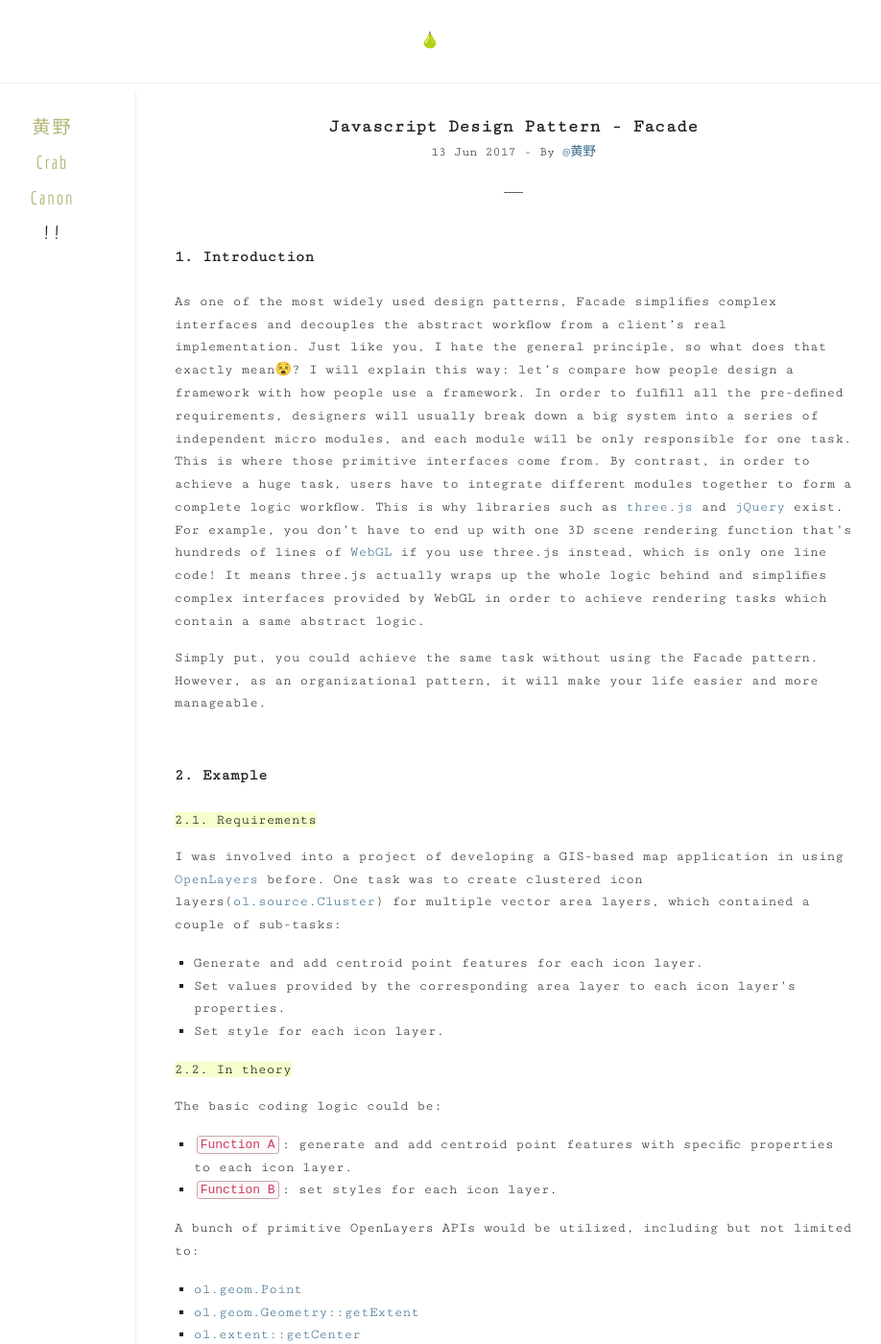
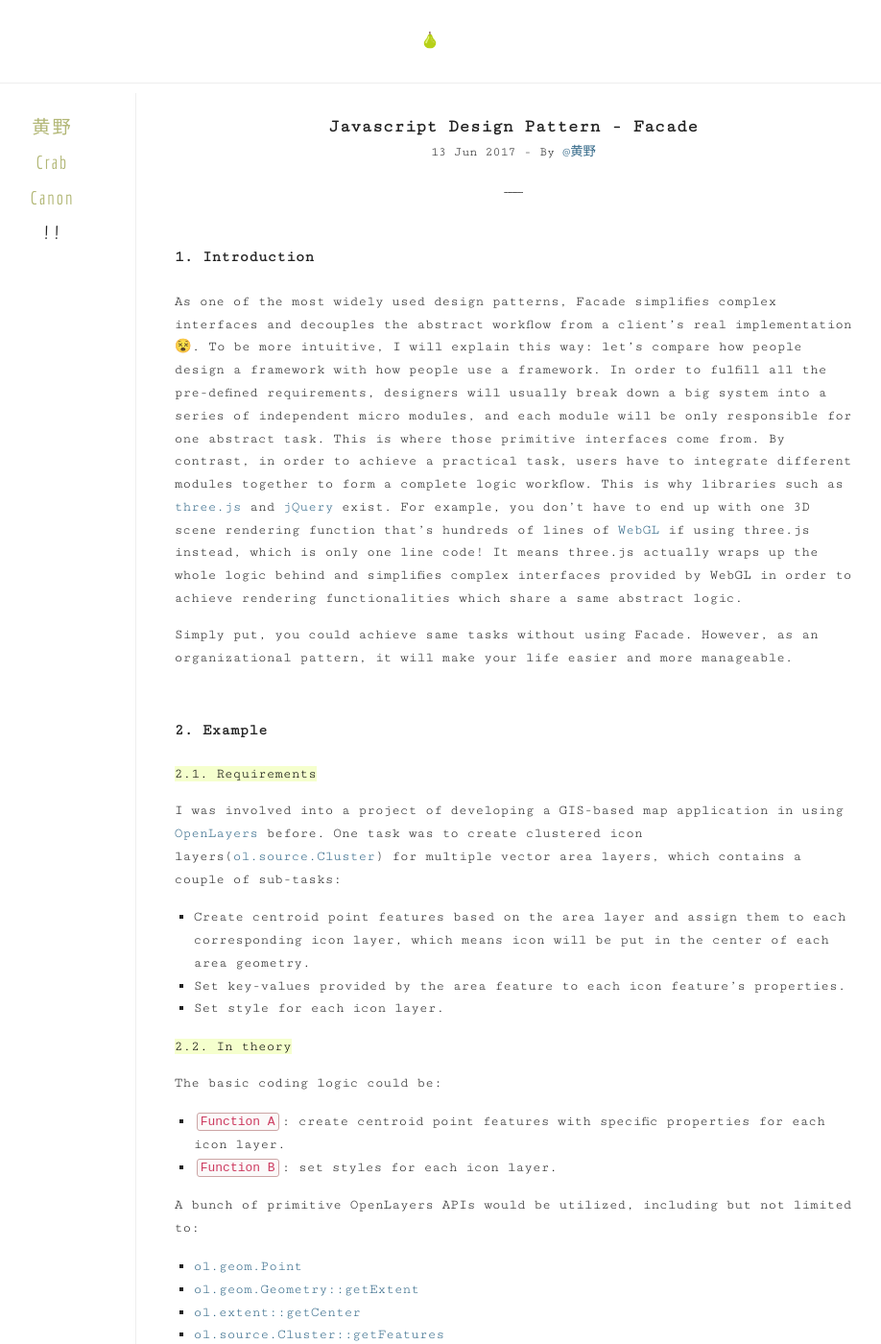
Before and after one commit to crabcanon/crabcanon.github.com, a Jekyll site: the page built from _posts/2017-06-13-javascript-design-pattern-facade.md, in a window 1280 px wide and 1400 px high. Shown: the whole window at 96% size, without its empty margins (192-1110 px from the left). Built offline with Jekyll 4.4.1, drawn with Linux system fonts in a browser that asks for light colours; emoji names are drawn with the system emoji font; some of the changed text lies outside the part shown.

Commit message:
Update blog

````diff
--- a/_posts/2017-06-13-javascript-design-pattern-facade.md
+++ b/_posts/2017-06-13-javascript-design-pattern-facade.md
@@ -8,25 +8,25 @@
 
 #### 1. Introduction
 
-As one of the most widely used design patterns, Facade simplifies complex interfaces and decouples the abstract workflow from a client's real implementation. Just like you, I hate the general principle, so what does that exactly mean:dizzy_face:? I will explain this way: let's compare how people design a framework with how people use a framework. In order to fulfill all the pre-defined requirements, designers will usually break down a big system into a series of independent micro modules, and each module will be only responsible for one task. This is where those primitive interfaces come from. By contrast, in order to achieve a huge task, users have to integrate different modules together to form a complete logic workflow. This is why libraries such as [three.js](https://threejs.org/) and [jQuery](https://jquery.com/) exist. For example, you don't have to end up with one 3D scene rendering function that's hundreds of lines of [WebGL](https://developer.mozilla.org/en-US/docs/Web/API/WebGL_API) if you use three.js instead, which is only one line code! It means three.js actually wraps up the whole logic behind and simplifies complex interfaces provided by WebGL in order to achieve rendering tasks which contain a same abstract logic.
+As one of the most widely used design patterns, Facade simplifies complex interfaces and decouples the abstract workflow from a client's real implementation :dizzy_face:. To be more intuitive, I will explain this way: let's compare how people design a framework with how people use a framework. In order to fulfill all the pre-defined requirements, designers will usually break down a big system into a series of independent micro modules, and each module will be only responsible for one abstract task. This is where those primitive interfaces come from. By contrast, in order to achieve a practical task, users have to integrate different modules together to form a complete logic workflow. This is why libraries such as [three.js](https://threejs.org/) and [jQuery](https://jquery.com/) exist. For example, you don't have to end up with one 3D scene rendering function that's hundreds of lines of [WebGL](https://developer.mozilla.org/en-US/docs/Web/API/WebGL_API) if using three.js instead, which is only one line code! It means three.js actually wraps up the whole logic behind and simplifies complex interfaces provided by WebGL in order to achieve rendering functionalities which share a same abstract logic.
 
-Simply put, you could achieve the same task without using the Facade pattern. However, as an organizational pattern, it will make your life easier and more manageable.
+Simply put, you could achieve same tasks without using Facade. However, as an organizational pattern, it will make your life easier and more manageable.
 
 #### 2. Example
 
 <mark>2.1. Requirements</mark>
 
-I was involved into a project of developing a GIS-based map application in using [OpenLayers](https://openlayers.org/) before. One task was to create clustered icon layers([ol.source.Cluster](https://openlayers.org/en/latest/apidoc/ol.source.Cluster.html)) for multiple vector area layers, which contained a couple of sub-tasks:
+I was involved into a project of developing a GIS-based map application in using [OpenLayers](https://openlayers.org/) before. One task was to create clustered icon layers([ol.source.Cluster](https://openlayers.org/en/latest/apidoc/ol.source.Cluster.html)) for multiple vector area layers, which contains a couple of sub-tasks:
 
-- Generate and add centroid point features for each icon layer.
-- Set values provided by the corresponding area layer to each icon layer's properties.
+- Create centroid point features based on the area layer and assign them to each corresponding icon layer, which means icon will be put in the center of each area geometry.
+- Set key-values provided by the area feature to each icon feature's properties.
 - Set style for each icon layer.
 
 <mark>2.2. In theory</mark>
 
 The basic coding logic could be:
 
-- `Function A`: generate and add centroid point features with specific properties to each icon layer.
+- `Function A`: create centroid point features with specific properties for each icon layer.
 - `Function B`: set styles for each icon layer.
 
 A bunch of primitive OpenLayers APIs would be utilized, including but not limited to:
@@ -207,4 +207,5 @@
 
 ```
 
+- As you warp up complex interfaces and expose some non-standard APIs, naming functions become one of the most critical tasks. You should really spend time to think about which names would be most suitable and also make sure they are not too long or too complicated. Otherwise, your colleagues would completely get lost once they start reading your code.
 - You may not need an entire Facade-driven library to just implement a very simple task.
````
